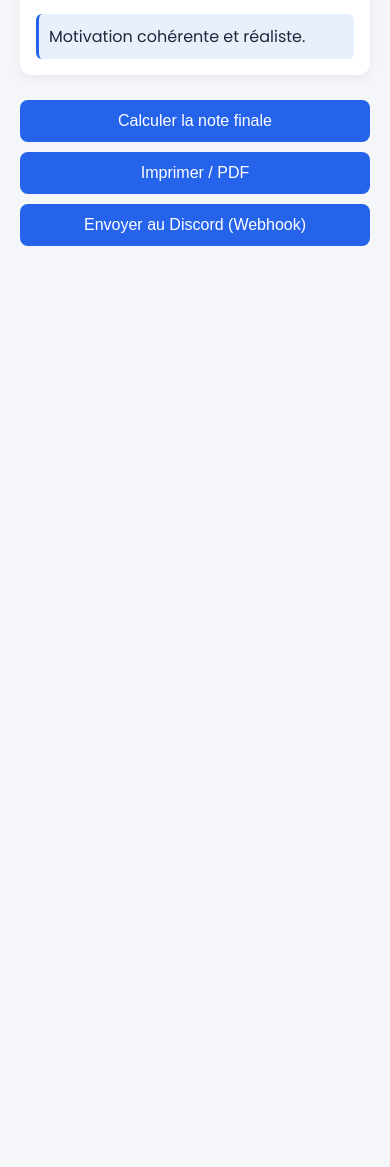
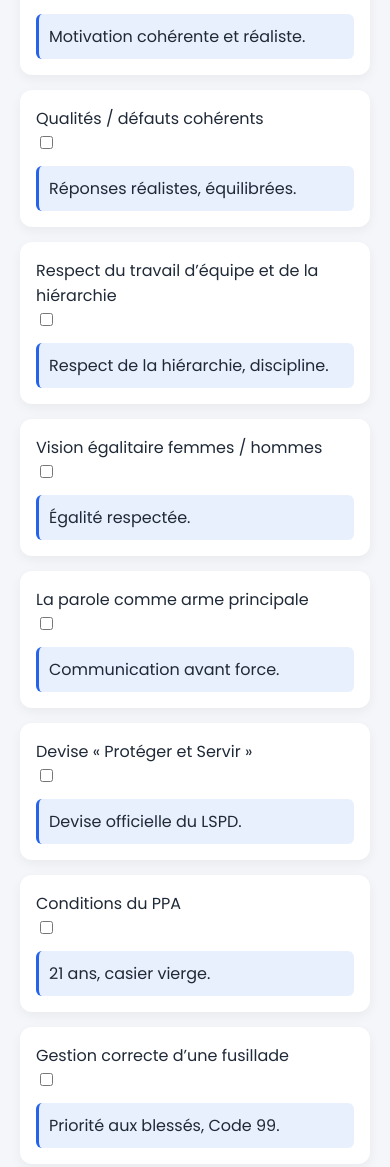
Before and after one commit to papylaigle/lspd_recrutement.html, a plain HTML site: page index.html in a window 390 px wide. Shown: the part 1098-2265 px from the top of the page. Before the commit the page ends 1394 px from the top, so only its background shows below. Drawn offline with Linux system fonts and the light colour scheme.

Commit message:
index.html

```diff
--- a/index.html
+++ b/index.html
@@ -189,87 +189,22 @@ button:hover {
 
   <h3>Questions principales (2 pts chacune)</h3>
   <form id="quiz">
-    <div class="question">
-      <label>Motivation sérieuse et orientée RP</label><br>
-      <input type="checkbox" class="point" data-value="2">
-      <div class="rep-box">Motivation cohérente et réaliste.</div>
-    </div>
-    <!-- Ajoute ici les autres questions principales, CEVITAL, mises en situation, etc. -->
+    <!-- 9 questions principales -->
+    <div class="question"><label>Motivation sérieuse et orientée RP</label><br><input type="checkbox" class="point" data-value="2"><div class="rep-box">Motivation cohérente et réaliste.</div></div>
+    <div class="question"><label>Qualités / défauts cohérents</label><br><input type="checkbox" class="point" data-value="2"><div class="rep-box">Réponses réalistes, équilibrées.</div></div>
+    <div class="question"><label>Respect du travail d’équipe et de la hiérarchie</label><br><input type="checkbox" class="point" data-value="2"><div class="rep-box">Respect de la hiérarchie, discipline.</div></div>
+    <div class="question"><label>Vision égalitaire femmes / hommes</label><br><input type="checkbox" class="point" data-value="2"><div class="rep-box">Égalité respectée.</div></div>
+    <div class="question"><label>La parole comme arme principale</label><br><input type="checkbox" class="point" data-value="2"><div class="rep-box">Communication avant force.</div></div>
+    <div class="question"><label>Devise « Protéger et Servir »</label><br><input type="checkbox" class="point" data-value="2"><div class="rep-box">Devise officielle du LSPD.</div></div>
+    <div class="question"><label>Conditions du PPA</label><br><input type="checkbox" class="point" data-value="2"><div class="rep-box">21 ans, casier vierge.</div></div>
+    <div class="question"><label>Gestion correcte d’une fusillade</label><br><input type="checkbox" class="point" data-value="2"><div class="rep-box">Priorité aux blessés, Code 99.</div></div>
+    <div class="question"><label>Réaction face à un suspect armé</label><br><input type="checkbox" class="point" data-value="2"><div class="rep-box">Distance, renforts, communication.</div></div>
 
-    <div class="actions">
-      <button type="button" onclick="calculer()">Calculer la note finale</button>
-      <button type="button" onclick="imprimer()">Imprimer / PDF</button>
-      <button type="button" onclick="envoyerDiscord()">Envoyer au Discord (Webhook)</button>
-    </div>
-  </form>
-
-  <div id="resultat"></div>
-</div>
-
-<script>
-function calculer() {
-  let points = document.querySelectorAll('.point');
-  let total = 0;
-  let cevitalOK = true;
-
-  points.forEach(p => {
-    if (p.checked) total += parseInt(p.getAttribute("data-value"));
-  });
-
-  let cevitalQuestions = document.querySelectorAll('.cevital');
-  cevitalQuestions.forEach(c => { if (!c.checked) cevitalOK = false; });
-
-  let resultat = document.getElementById("resultat");
-  if (!cevitalOK) {
-    resultat.innerHTML = "<div class='result fail'>Score : " + total + " / 100 — CEVITAL incomplet, REFUSÉ</div>";
-    return;
-  }
-  if (total >= 60) {
-    resultat.innerHTML = "<div class='result success'>Score : " + total + " / 100 — CANDIDAT APTE</div>";
-  } else {
-    resultat.innerHTML = "<div class='result fail'>Score : " + total + " / 100 — REFUSÉ</div>";
-  }
-}
-
-function imprimer() { window.print(); }
-
-function envoyerDiscord() {
-  const webhookUrl = "VOTRE_WEBHOOK_ICI"; // Remplace par ton vrai webhook
-  const nom = document.getElementById('cand_nom').value || "N/A";
-  const age = document.getElementById('cand_age').value || "N/A";
-  const motiv = document.getElementById('cand_motiv').value || "N/A";
-  const qd = document.getElementById('cand_qd').value || "N/A";
-  const pourquoi = document.getElementById('cand_pourquoi').value || "N/A";
-
-  const contenu = {
-    embeds: [{
-      title: "Nouvelle candidature LSPD Academy",
-      color: 3447003,
-      fields: [
-        { name: "Candidat", value: nom + " (" + age + " ans)" },
-        { name: "Motivations", value: motiv },
-        { name: "Qualités / Défauts", value: qd },
-        { name: "Pourquoi ?", value: pourquoi }
-      ],
-      footer: { text: "Formulaire LSPD Academy" },
-      timestamp: new Date().toISOString()
-    }]
-  };
-
-  fetch(webhookUrl, {
-    method: "POST",
-    headers: { "Content-Type": "application/json" },
-    body: JSON.stringify(contenu)
-  }).then(res => {
-    if (res.ok) alert("Dossier envoyé au Discord.");
-    else alert("Erreur lors de l’envoi (vérifie le webhook).");
-  }).catch(err => alert("Erreur réseau : " + err));
-}
-
-function toggleTheme() {
-  document.body.classList.toggle("dark");
-}
-</script>
-
-</body>
-</html>
+    <h3>Questions CEVITAL (8 pts chacune, obligatoires)</h3>
+    <div class="question"><label>C — Certification</label><br><input type="checkbox" class="point cevital" data-value="8"><div class="rep-box">Vérifier objectif et sécurité.</div></div>
+    <div class="question"><label>E — Élévation</label><br><input type="checkbox" class="point cevital" data-value="8"><div class="rep-box">Lever l’arme, analyser.</div></div>
+    <div class="question"><label>V — Visée</label><br><input type="checkbox" class="point cevital" data-value="8"><div class="rep-box">Alignement rapide.</div></div>
+    <div class="question"><label>I — Index sur la détente</label><br><input type="checkbox" class="point cevital" data-value="8"><div class="rep-box">Index sur la détente.</div></div>
+    <div class="question"><label>T — Tir</label><br><input type="checkbox" class="point cevital" data-value="8"><div class="rep-box">Départ du coup contrôlé.</div></div>
+    <div class="question"><label>A — Analyse</label><br><input type="checkbox" class="point cevital" data-value="8"><div class="rep-box">Vérifier résultat.</div></div>
+    <div class="question"><label>L — Latéralité</label><br><input type="checkbox" class="point cevital" data-value="8"><div
```
